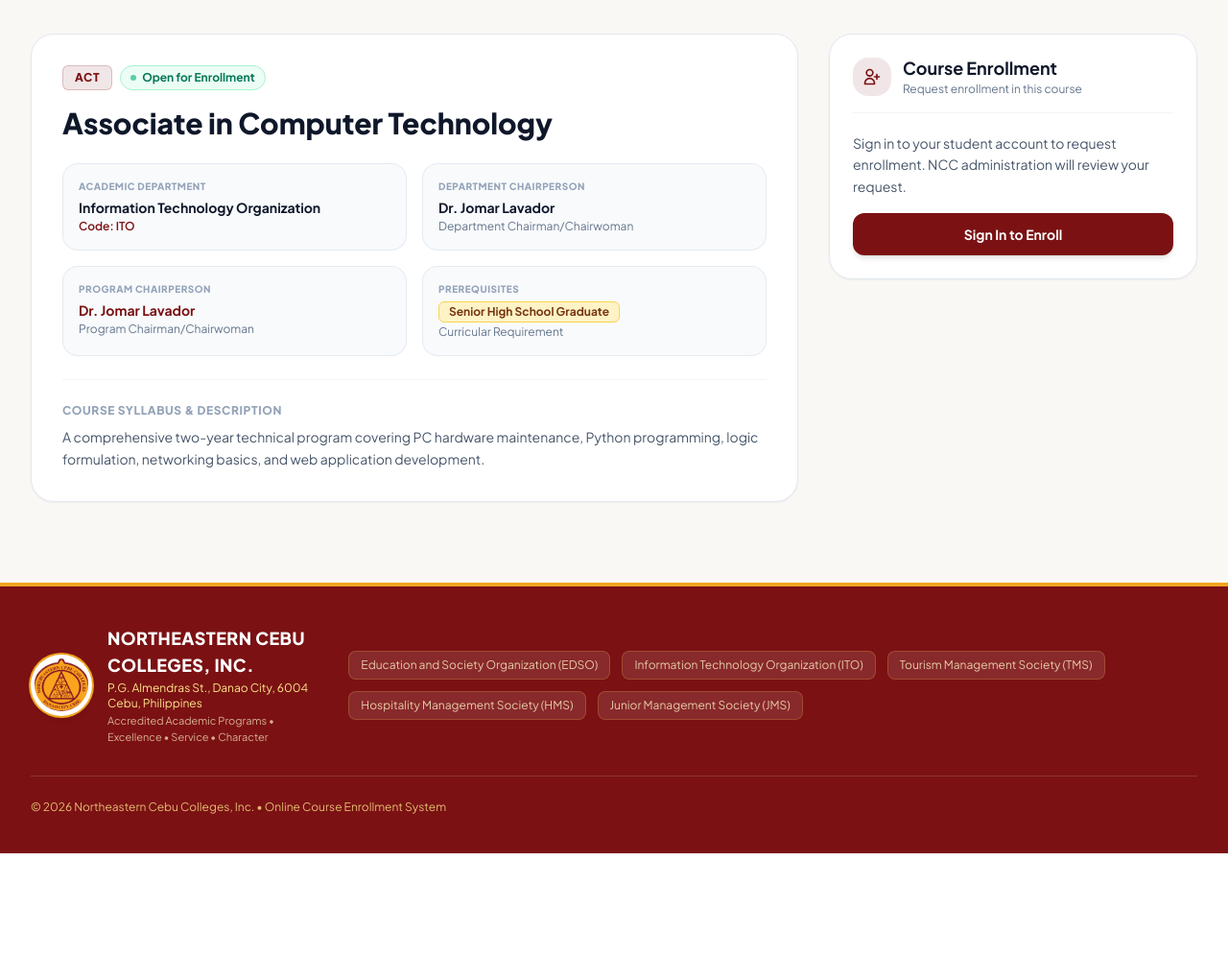
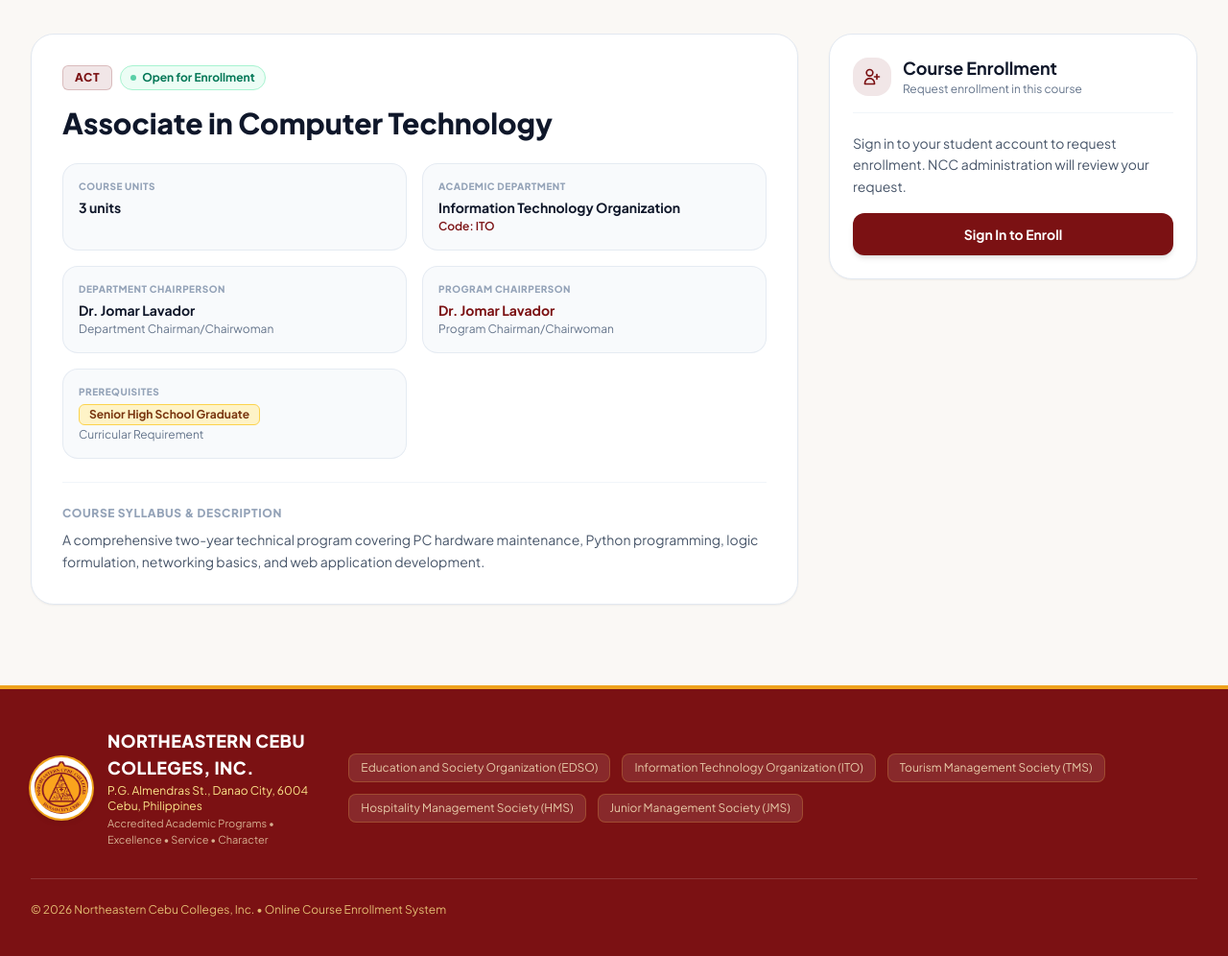
Before and after one commit to jeromeevander13-vander/EduEnroll, a Laravel app: page /courses/1 in a window 1280 px wide. Shown: the part 149-1145 px from the top of the page at 96% size. Before the commit the page ends 1038 px from the top, so only its background shows below. Run offline with Laravel 12, Linux system fonts and the light colour scheme; data comes from the database, SQL or seed files in the repository; some libraries are stand-ins or nearby versions.

Commit message:
finalized the system

```diff
--- a/resources/views/auth/verify-email.blade.php
+++ b/resources/views/auth/verify-email.blade.php
@@ -25,14 +25,14 @@
         </div>
     @endif
 
-    <form method="POST" action="{{ route('verification.send') }}" class="mt-6">
+    <form method="POST" action="{{ route('verification.send') }}" class="mt-6" data-single-submit>
         @csrf
         <button type="submit" class="rounded-xl bg-ncc-maroon px-5 py-3 text-sm font-bold text-white transition hover:bg-ncc-maroonHover focus:outline-none focus:ring-2 focus:ring-ncc-gold focus:ring-offset-2">
             Resend verification email
         </button>
     </form>
 
-    <form method="POST" action="{{ route('logout') }}" class="mt-4">
+    <form method="POST" action="{{ route('logout') }}" class="mt-4" data-single-submit>
         @csrf
         <button type="submit" class="text-sm font-semibold text-slate-500 hover:text-ncc-maroon">Sign out</button>
     </form>
--- a/resources/views/courses/index.blade.php
+++ b/resources/views/courses/index.blade.php
@@ -188,6 +188,8 @@
                             <span>{{ $course->department->name }}</span>
                         </div>
 
+                        <p class="mt-1.5 text-xs font-medium text-slate-600">{{ $course->units }} units</p>
+
                         <!-- Instructor Field -->
                         @if ($course->instructor)
                             <div class="mt-1.5 flex items-center text-xs font-medium leading-5 text-slate-600">
--- a/resources/views/courses/show.blade.php
+++ b/resources/views/courses/show.blade.php
@@ -40,6 +40,11 @@
 
                 <!-- Key Details Spec Grid -->
                 <div class="grid grid-cols-1 sm:grid-cols-2 gap-4 mt-6">
+                    <div class="bg-slate-50 p-4 rounded-2xl border border-slate-200/80">
+                        <span class="text-[10px] font-extrabold uppercase tracking-wider text-slate-400 block mb-1">Course Units</span>
+                        <div class="font-bold text-slate-900 text-sm">{{ $course->units }} units</div>
+                    </div>
+
                     <!-- Department -->
                     <div class="bg-slate-50 p-4 rounded-2xl border border-slate-200/80">
                         <span class="text-[10px] font-extrabold uppercase tracking-wider text-slate-400 block mb-1">Academic Department</span>
@@ -115,7 +120,7 @@
                         <div role="status" class="rounded-2xl border border-emerald-200 bg-emerald-50 p-4 text-emerald-900">
                             <p class="font-bold">Accepted — Awaiting Exam &amp; Interview Date</p>
                             <p class="mt-1 text-xs text-emerald-700">Your course request has been accepted. Please wait for NCC to contact you with your exam and interview schedule.</p>
-                            <form action="{{ route('courses.enrollment.cancel', $course->id) }}" method="POST" class="mt-4">
+                            <form action="{{ route('courses.enrollment.cancel', $course->id) }}" method="POST" class="mt-4" data-single-submit>
                                 @csrf
                                 @include('courses.partials.cancellation-fields')
                                 <button type="submit" class="rounded-lg border border-red-200 bg-white px-3 py-2 text-xs font-bold text-red-700 transition hover:bg-red-50 focus:outline-none focus:ring-2 focus:ring-red-500">
@@ -127,7 +132,7 @@
                         <div role="status" class="rounded-2xl border border-amber-200 bg-amber-50 p-4 text-amber-900">
                             <p class="font-bold">Request pending review</p>
                             <p class="mt-1 text-xs text-amber-800">NCC administration will review your course enrollment request.</p>
-                            <form action="{{ route('courses.enrollment.cancel', $course->id) }}" method="POST" class="mt-4">
+                            <form action="{{ route('courses.enrollment.cancel', $course->id) }}" method="POST" class="mt-4" data-single-submit>
                                 @csrf
                                 @include('courses.partials.cancellation-fields')
                                 <button type="submit" class="rounded-lg border border-amber-300 bg-white px-3 py-2 text-xs font-bold text-amber-900 transition hover:bg-amber-100 focus:outline-none focus:ring-2 focus:ring-amber-500">
@@ -174,7 +179,7 @@
                             </div>
                         @endif
 
-                        <form action="{{ route('courses.enroll', $course->id) }}" method="POST" class="space-y-4">
+                        <form action="{{ route('courses.enroll', $course->id) }}" method="POST" class="space-y-4" data-single-submit>
                         @csrf
                         <p class="text-xs leading-relaxed text-slate-500">Your request will be sent to NCC administration for approval.</p>
                         <button
--- a/resources/views/layouts/app.blade.php
+++ b/resources/views/layouts/app.blade.php
@@ -167,7 +167,7 @@
                         @else
                             <a href="{{ route('verification.notice') }}" class="rounded-xl px-3 py-2 text-xs font-bold text-white transition hover:bg-white/10 sm:text-sm">Verify Email</a>
                         @endif
-                        <form method="POST" action="{{ route('logout') }}">
+                        <form method="POST" action="{{ route('logout') }}" data-single-submit>
                             @csrf
                             <button type="submit" class="rounded-xl border border-white/25 px-3 py-2 text-xs font-bold text-white transition hover:border-ncc-gold hover:text-ncc-gold sm:text-sm">Sign Out</button>
                         </form>
```
Also changed, not shown: resources/views/admin/enrollment-requests.blade.php (+9 -9 lines).
